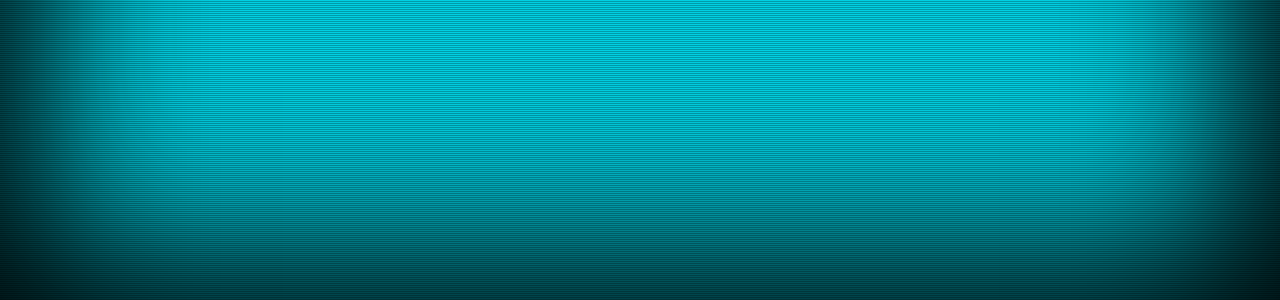
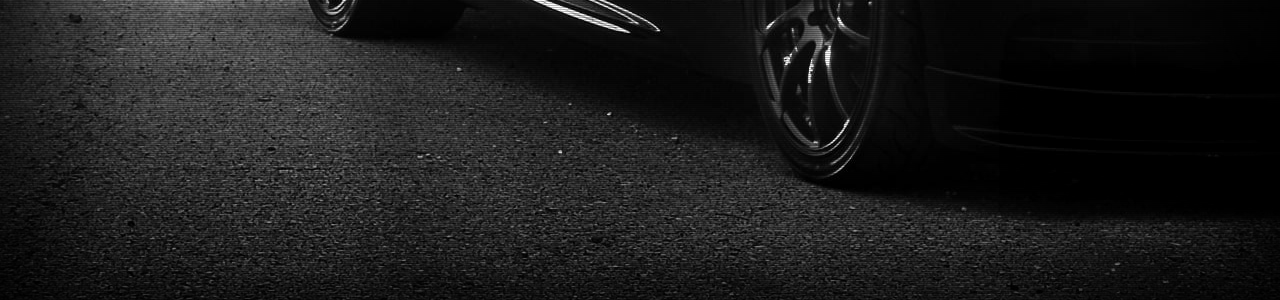
Before and after one commit to MaanKoloo/nikolo.world, a plain HTML site: page index.html in a window 1280 px wide. Shown: the part 500-800 px from the top of the page. Drawn offline with nearby package versions, Linux system fonts and the light colour scheme.

Commit message:
Update main.css

```diff
--- a/contents/css/main.css
+++ b/contents/css/main.css
@@ -96,10 +96,10 @@ header > p {
      height: 100%;
      margin: 0;
 }
- .image {
-     box-shadow: 0 0 200px rgba(0,0,0,0.9) inset;
-     background: url("../contents/assets/bg.png") no-repeat center;
-     background-color: #00cfe2;
+.image {
+    box-shadow: 0 0 200px rgba(0,0,0,0.9) inset;
+    background: url("../assets/bg.jpg") no-repeat center;
+    background-color: #00cfe2;
 }
  .vignette {
      background: -webkit-repeating-linear-gradient(top, transparent 0px, transparent 1px, rgba(0, 0, 0, 0.25) 1px, rgba(0, 0, 0, 0.25) 2px);
```
